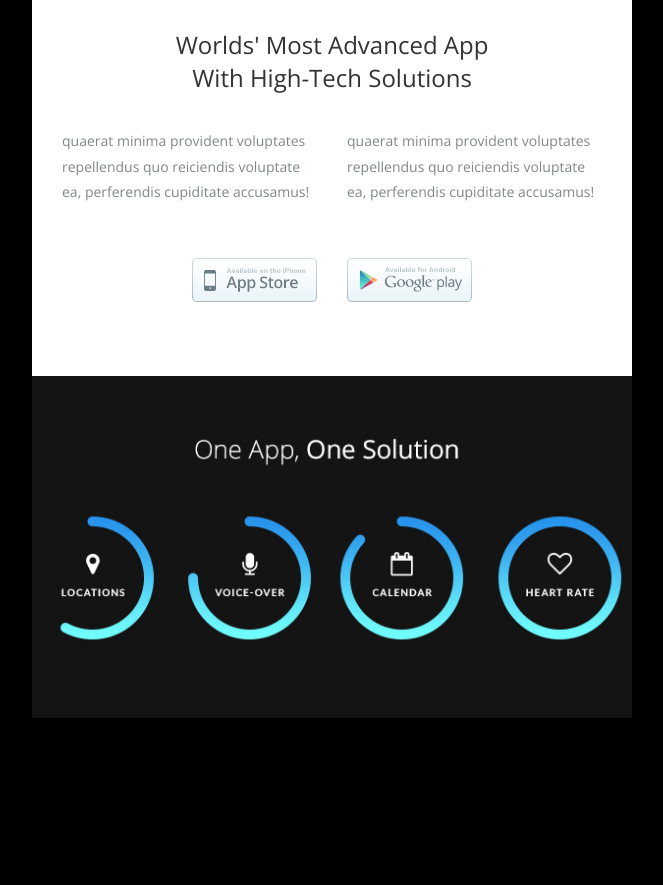
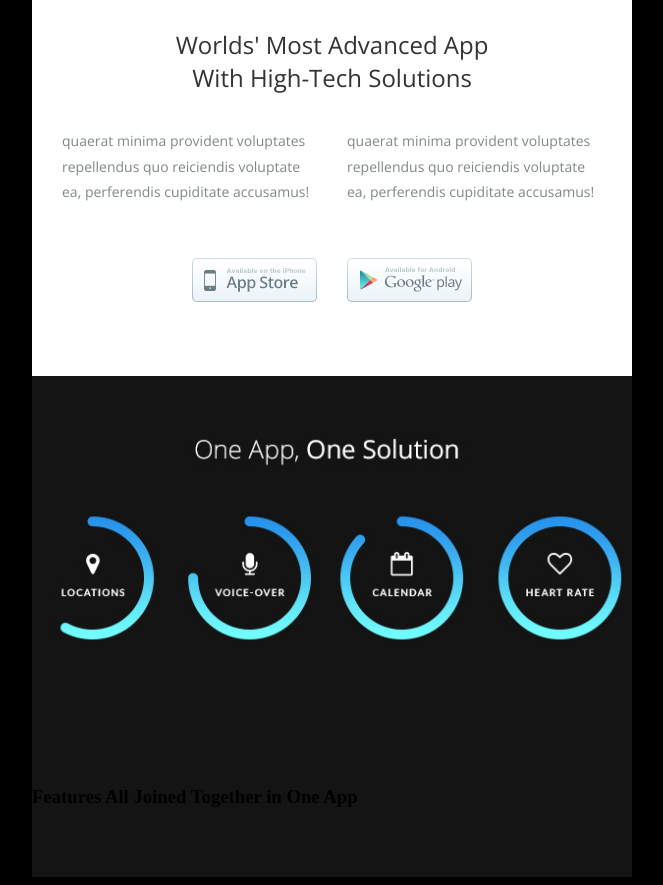
Before and after one commit to davidmfrost/html-email, a plain HTML site: page public/index.html in a window 1280 px wide. Shown: the part 1045-1930 px from the top of the page, without its empty margins (308-971 px from the left). Before the commit the page ends 1771 px from the top, so only its background shows below. Drawn offline with nearby package versions, Linux system fonts and the light colour scheme.

Commit message:
Add joined together section title layout

```diff
--- a/public/index.html
+++ b/public/index.html
@@ -200,11 +200,19 @@
             </td>
           </tr>
           <!-- End of one app row -->
-          <!-- Start of main row -->
+          <!-- Start of joined together row -->
           <tr>
-            <td></td>
+            <td>
+              <table class="one-app-table" width="100%" align="left" cellspacing="0" cellpadding="0" border="0" style="padding: 50px 0; background: #141414;">
+                <tr>
+                  <td>
+                    <h3>Features All Joined Together in One App</h3>
+                  </td>
+                </tr>
+              </table>
+            </td>
           </tr>
-          <!-- End of main row -->
+          <!-- End of joined together row -->
           <!-- Start of main row -->
           <tr>
             <td></td>
```
